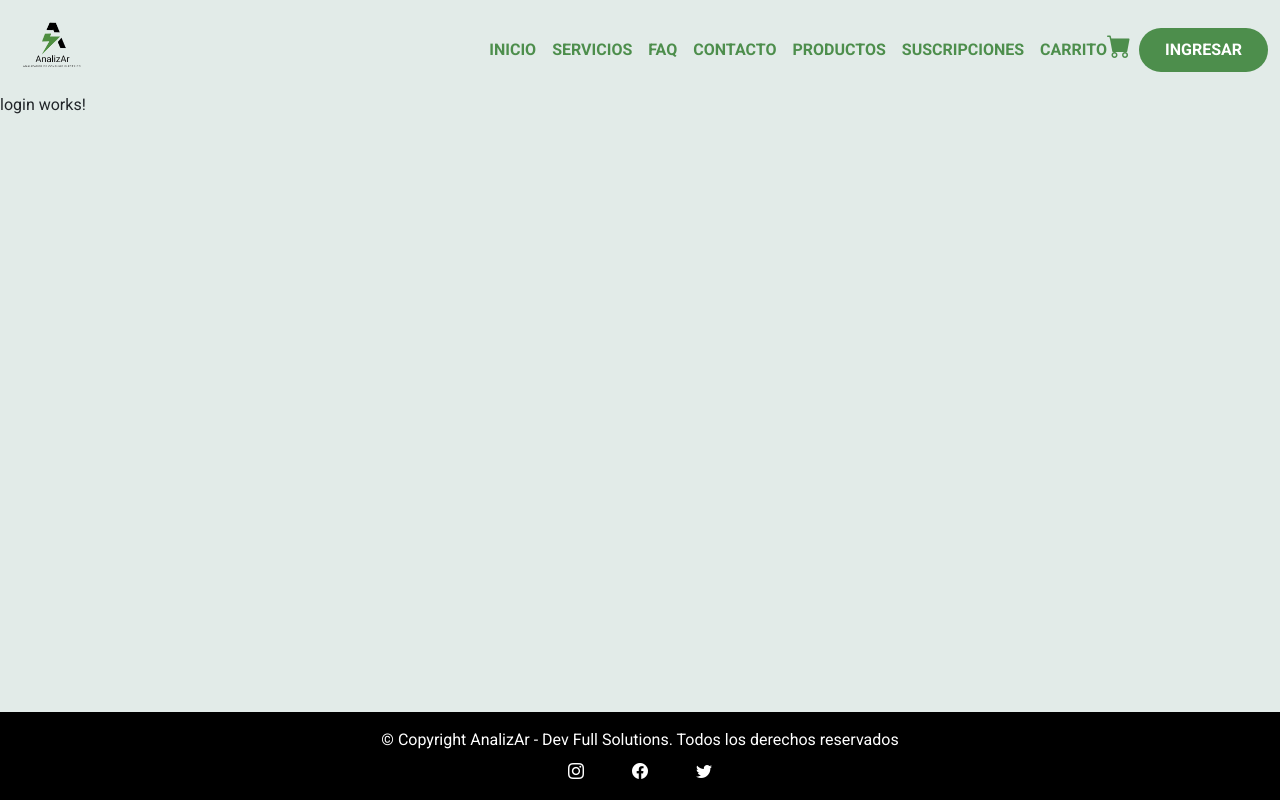
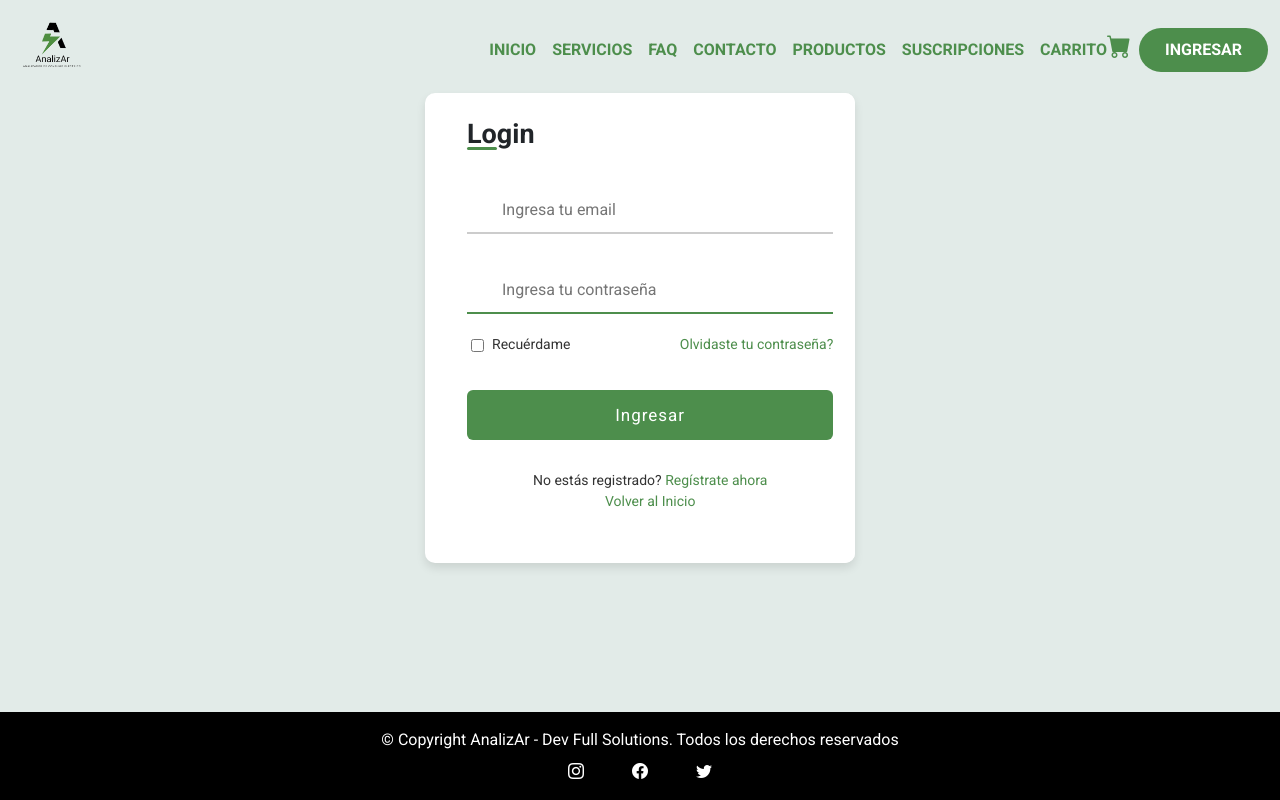
Before and after one commit to cgavernet/ISPCFullSatckProject, an Angular app in the folder Analizar/frontend/analizar/: page /login in a window 1280 px wide. Built offline with nearby package versions, Linux system fonts and the light colour scheme.

Commit message:
Componente login funcional minima y validaciones

```diff
--- a/Analizar/frontend/analizar/src/app/pages/login/login.component.css
+++ b/Analizar/frontend/analizar/src/app/pages/login/login.component.css
@@ -0,0 +1,211 @@
+.container{
+    position: relative;
+    max-width: 430px;
+    width: 100%;
+    margin-bottom: 90px;
+    background: #fff;
+    border-radius: 10px;
+    box-shadow: 0 5px 10px rgba(0, 0, 0, 0.1);
+    overflow: hidden;
+}
+
+.container .forms{
+    display: flex;
+    align-items: center;
+    height: 470px;
+    width: 210%;
+    transition: height 0.2s ease;
+}
+
+.container .form {
+    width: 50%;
+    padding: 30px;
+    background-color: #fff;
+    transition: margin-left 0.18s ease;
+}
+
+.container.active .login{
+    margin-left: -50%;
+    opacity: 0;
+    transition: margin-left 0.18s ease, opacity 0.15s ease;
+}
+
+.container .signup{
+    opacity: 0;
+    transition: opacity 0.09s ease;
+}
+
+.container.active .signup{
+    opacity: 1;
+    transition: opacity 0.2s ease;
+}
+
+.container.active .forms{
+    height: 420px;
+}
+
+.container .form .title {
+    position: relative;
+    font-size: 27px;
+    font-weight: 600;
+}
+
+.form .title::before{
+    content: '';
+    position: absolute;
+    left: 0;
+    bottom: 0;
+    height: 3px;
+    width: 30px;
+    background-color: #4D8E4C;
+    border-radius: 25px;
+}
+
+.form .input-field{
+    position: relative;
+    height: 50px;
+    width: 100%;
+    margin-top: 30px;
+}
+
+.input-field input{
+    position: absolute;
+    height: 100%;
+    width: 100%;
+    padding: 0 35px;
+    border: none;
+    outline: none;
+    font-size: 16px;
+    border-bottom: 2px solid #ccc;
+    border-top: 2px solid transparent;
+    transition: all 0.2s ease;
+}
+
+.input-field .show-hide {
+    position: absolute;
+    right: 13px;
+    top: 50%;
+    transform: translateY(-50%);
+    font-size: 18px;
+    color: #919191;
+    cursor: pointer;
+    padding: 3px;
+}
+
+.error{
+    display: flex !important;
+    align-items: center !important;
+    margin-top: 6px !important;
+    color: red !important;
+}
+
+.error .error-icon{
+    margin-right: 6px !important;
+    font-size: 15px !important;
+}
+
+.field .error{
+    display: flex;
+    align-items: center;
+    margin-top: 6px;
+    color: red;
+    font-size: 13px;
+    display: none;
+}
+
+.invalid .error {
+    display: flex;
+}
+
+.invalid .input {
+    border-color: crimson;
+}
+
+.cPassword .error {
+    align-items: flex-start;
+  }
+
+.input-field input:is(:focus, :valid){
+    border-bottom-color: #4D8E4C;
+}
+
+.input-field i{
+    position: absolute;
+    top: 50%;
+    transform: translateY(-50%);
+    color: #999;
+    font-size: 23px;
+    transition: all 0.2s ease;
+}
+
+.input-field input:is(:focus, :valid) ~ i{
+    color: #4D8E4C;
+}
+
+.input-field i.icon {
+    left: 0;
+}
+
+.input-field i.showHidePw {
+    right: 0;
+    cursor: pointer;
+    padding: 10px;
+}
+
+.form .checkbox-text {
+    display: flex;
+    align-items: center;
+    justify-content: space-between;
+    margin-top: 20px;
+}
+
+.checkbox-text .checkbox-content {
+    display: flex;
+    align-items: center;
+}
+
+.checkbox-content input {
+    margin: 0 8px -2px 4px;
+    accent-color: #4D8E4C;
+}
+
+.form .text {
+    color: #333;
+    font-size: 14px;
+}
+
+.form a.text {
+    color: #4D8E4C;
+    text-decoration: none;
+}
+
+.form a:hover {
+    text-decoration: underline;
+}
+
+.form .button {
+    margin-top: 35px;
+}
+
+.form .button input {
+    border: none;
+    color: #fff;
+    font-size: 17px;
+    font-weight: 500;
+    letter-spacing: 1px;
+    border-radius: 6px;
+    background-color: #4D8E4C;
+    cursor: pointer;
+    transition: all 0.3s ease;
+}
+
+.button input:hover {
+    background-color: #84A894;
+}
+
+.form .login-signup {
+    margin: 30px;
+    text-align: center;
+    display: flex;
+    flex-direction: column;
+}
--- a/Analizar/frontend/analizar/src/app/pages/login/login.component.html
+++ b/Analizar/frontend/analizar/src/app/pages/login/login.component.html
@@ -1 +1,95 @@
-<p>login works!</p>
+<section class="container" #miElemento>
+    <div class="forms">
+        <div class="form login">
+            <span class="title">Login</span>
+
+        <form [formGroup]="login" (ngSubmit)="onSubmit()">
+            <div class="field email-field">
+                <div class="input-field">
+                  <input type="email" placeholder="Ingresa tu email" class="email" formControlName="email" required>
+                </div>
+                <div *ngIf="login.get('email')?.touched && login.get('email')?.errors?.['required']" class="error email-error">
+                    <i class="bi bi-exclamation-circle mx-2"></i>Por favor ingrese un e-mail
+                </div>
+                <div *ngIf="login.get('email')?.touched && login.get('email')?.errors?.['pattern']" class="error email-error">
+                    <i class="bi bi-exclamation-circle mx-2"></i>Por favor ingrese un e-mail válido
+                </div>
+              </div>
+
+              <div class="field confirm-password">
+                <div class="input-field">
+                  <input
+                    type="password"
+                    placeholder="Ingresa tu contraseña"
+                    class="cPassword"
+                    formControlName="password"/>
+                  <i class="bx bx-hide show-hide"></i>
+                </div>
+                <div *ngIf="login.get('password')?.touched && login.get('password')?.errors?.['required']" class="error cPassword-error">
+                    <i class="bi bi-exclamation-circle mx-2"></i>Por favor ingrese una contraseña
+                </div>
+                <div *ngIf="login.get('password')?.touched && login.get('password')?.errors?.['minlength']" class="error cPassword-error">
+                    <i class="bi bi-exclamation-circle mx-2"></i>Por favor ingrese un contraseña de más de 8 caracteres
+                </div>
+              </div>
+
+            <div class="checkbox-text">
+                <div class="checkbox-content">
+                    <input type="checkbox" id="logCheck">
+                    <label for="logCheck" class="text">Recuérdame</label>
+                </div>
+
+                <a (click)="resetPass()" class="text signup-link">Olvidaste tu contraseña?</a>
+            </div>
+
+            <div class="input-field button">
+                <input type="submit" value="Ingresar"/>
+            </div>
+        </form>
+
+            <div class="login-signup">
+                <span class="text">No estás registrado?
+                    <a href="#" class="text signup-link">Regístrate ahora</a>
+                </span>
+                <a href="/" class="text signup-link">Volver al Inicio</a>
+            </div>
+
+        </div>
+
+       <!-- Formulario de "olvidó su contraseña"-->
+        <div class="form signup" id="formReset">
+            <span class="title">Reestablece tu contraseña</span>
+
+        <form [formGroup]="resetFormPass" (ngSubmit)="onResetPass()">
+            <div class="input-field">
+                <input type="email" placeholder="Ingresa tu email" formControlName="email">
+                <i class="uil uil-envelope icon"></i>
+            </div>
+            <div *ngIf="resetFormPass.get('email')?.touched && resetFormPass.get('email')?.errors?.['required']" class="error email-error">
+                <i class="bi bi-exclamation-circle mx-2"></i>Por favor ingrese un e-mail
+            </div>
+            <div *ngIf="resetFormPass.get('email')?.touched && resetFormPass.get('email')?.errors?.['pattern']" class="error email-error">
+                <i class="bi bi-exclamation-circle mx-2"></i>Por favor ingrese un e-mail válido
+            </div>
+
+            <div class="checkbox-text">
+                <div class="checkbox-content">
+                    <input type="checkbox" id="sigCheck">
+                    <label for="sigCheck" class="text">Recuerdo mi usuario</label>
+                </div>
+            </div>
+
+            <div class="input-field button">
+                <input type="button" value="Reestablecer contraseña">
+            </div>
+        </form>
+
+            <div class="login-signup">
+                <span class="text">Estás registrado?
+                    <a (click)="formLogin()" class="text login-link">Login</a>
+                </span>
+            </div>
+        </div>
+
+    </div>
+</section>
--- a/Analizar/frontend/analizar/src/app/pages/login/login.component.ts
+++ b/Analizar/frontend/analizar/src/app/pages/login/login.component.ts
@@ -1,10 +1,62 @@
-import { Component } from '@angular/core';
+import { Component, OnInit } from '@angular/core';
+import { FormGroup,  FormBuilder, FormControl, Validators, AbstractControl, NgForm } from '@angular/forms';
+import { Router } from '@angular/router';
 
 @Component({
   selector: 'app-login',
   templateUrl: './login.component.html',
   styleUrls: ['./login.component.css']
 })
-export class LoginComponent {
+export class LoginComponent implements OnInit {
+  login!: FormGroup;
+  resetFormPass!: FormGroup;
+  estaLogueado!: boolean;
+  constructor( private fb: FormBuilder, private router: Router) { }
 
+  ngOnInit(): void {
+    this.login = this.initForm();
+    this.resetFormPass = this.resetForm()
+
+  }
+  //Capturo los valores cuando le doy a ingresar
+  onSubmit(): void{
+    const email = this.login.value.email;
+    const pass = this.login.value.password;
+    console.log('Form ->', this.login.value);
+    if(email == "admin@analizar.tk" || pass == "123456789"){
+      this.estaLogueado = true;
+      this.router.navigate(['/dashboard']);
+    }else{
+      this.estaLogueado = false;
+      this.router.navigate(['/']);
+    }
+  }
+  //Validaciones para los campos
+  initForm(): FormGroup {
+    return this.fb.group({
+      email: ['', [ Validators.required, Validators.email, Validators.pattern('^[^ ]+@[^ ]+\.[a-z]{2,3}$')]],
+      password: ['', [Validators.required, Validators.minLength(8)]],
+    })
+  }
+  // Resetear password
+  resetPass(): void{
+    const container = document.querySelector('.container')!;
+    const formReset = document.getElementById('formReset');
+    if (formReset != null) {
+      container.classList.add('active');
+    }
+  }
+  formLogin(): void{
+    const container = document.querySelector('.container')!;
+    container.classList.remove('active');
+  }
+  resetForm(): FormGroup {
+    return this.fb.group({
+      email: ['', [ Validators.required, Validators.email, Validators.pattern('^[^ ]+@[^ ]+\.[a-z]{2,3}$')]]
+    })
+  }
+  onResetPass(): void{
+    const email = this.resetFormPass.value.email;
+    console.log('Form ->', this.resetFormPass.value);
+  }
 }
```
